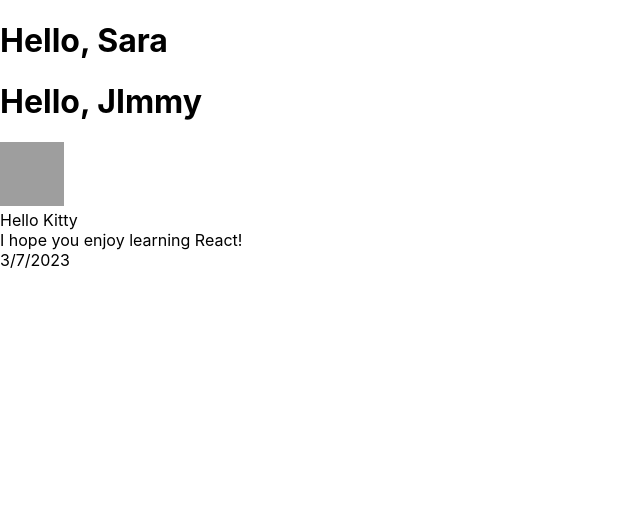
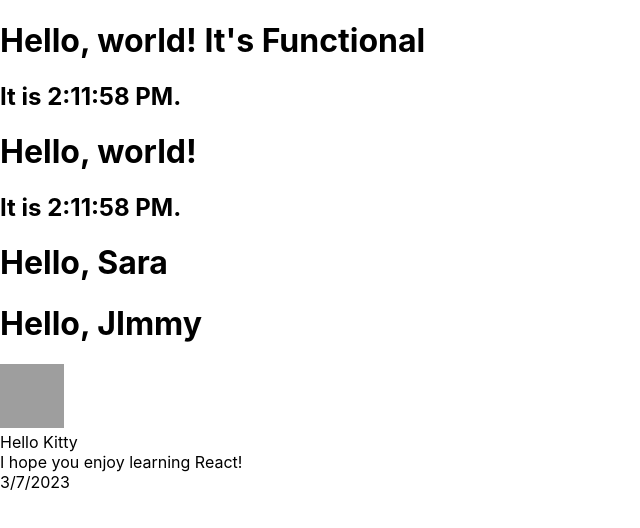
Before and after one commit to hykimyong/cra, a React (Create React App) app: page / in a window 1280 px wide. Shown: the top 528 px of the page, without its empty margins (0-640 px from the left). Built offline with nearby package versions, Linux system fonts and the light colour scheme; grey boxes are pictures that could not be loaded.

Commit message:
useState
컴포넌트 내의 상태 -> 자신의 출력값을 변경
Class component -> State LifeCycle
Functional component -> 훅으로관리
유의사항 ->직접수정하면안되고 비동기적일수있다

```diff
--- a/src/App.js
+++ b/src/App.js
@@ -2,10 +2,14 @@
 import './App.css';
 import Composition from './components/2-4.Props/Composition';
 import Extraction from './components/2-4.Props/Extraction/Extraction';
+import ClassComponent from './components/2-5.State/ClassComponent';
+import FunctionalComponent from './components/2-5.State/FunctionalComponent';
 
 function App() {
   return (
     <>
+    <FunctionalComponent/>
+    <ClassComponent/>
     <Composition/>
     <Extraction/>
     </>
--- /dev/null
+++ b/src/components/2-5.State/ClassComponent.jsx
@@ -0,0 +1,34 @@
+import React, { Component } from 'react'
+
+export default class ClassComponent extends Component {
+    constructor(props) {
+        super(props);
+        this.state = {date: new Date()};
+      }
+
+      componentDidMount() {
+        this.timerID = setInterval(
+          () => this.tick(),
+          1000
+        );
+      }
+
+      componentWillUnmount() {
+        clearInterval(this.timerID);
+      }
+
+      tick() {
+        this.setState({
+          date: new Date()
+        });
+      }
+
+      render() {
+        return (
+          <div>
+            <h1>Hello, world!</h1>
+            <h2>It is {this.state.date.toLocaleTimeString()}.</h2>
+          </div>
+        );
+      }
+}
--- /dev/null
+++ b/src/components/2-5.State/FunctionalComponent.jsx
@@ -0,0 +1,24 @@
+import React, { useEffect, useState } from 'react'
+
+export default function FunctionalComponent() {
+    const [date, setDate] = useState(new Date());
+
+    const tick = () => {
+        setDate(new Date());
+    }
+
+    useEffect(()=>{
+        const interval = setInterval(()=>tick(),1000);
+
+        return () =>{
+            clearInterval(interval);
+        }
+    },[]);
+
+    return (
+        <div>
+          <h1>Hello, world! It's Functional</h1>
+          <h2>It is {date.toLocaleTimeString()}.</h2>
+        </div>
+      );
+}
```
